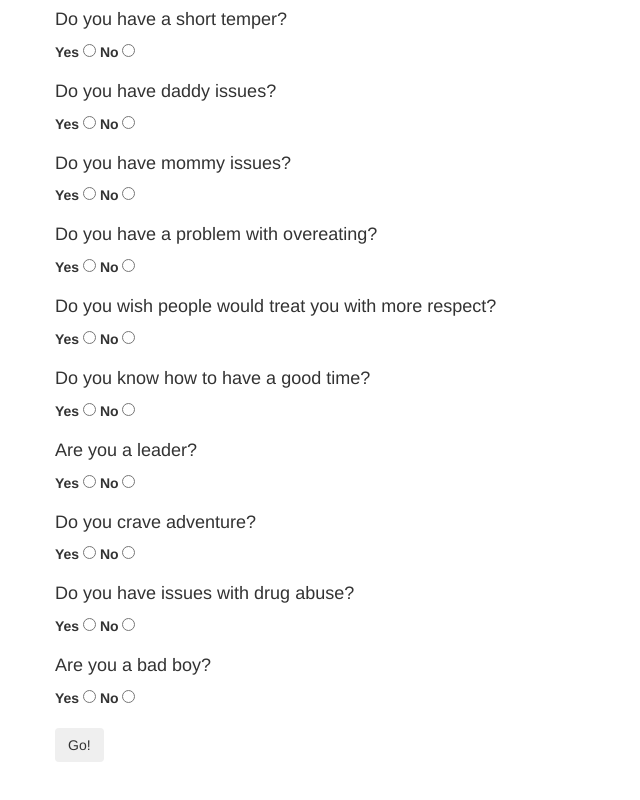
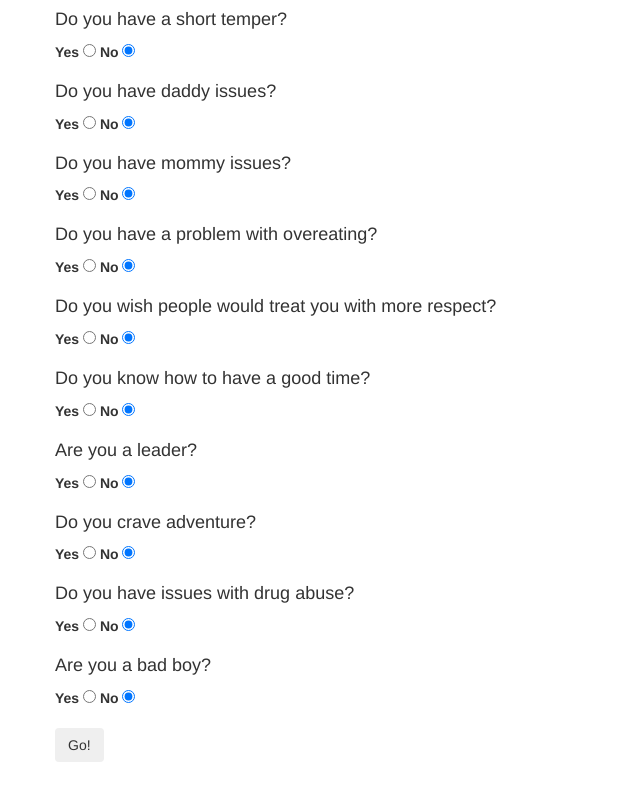
Before and after one commit to OkilyDokily/which-character-are-you, a plain HTML site: page index.html in a window 1280 px wide. Shown: the whole page, without its empty margins (0-640 px from the left). Drawn offline with Linux system fonts and the light colour scheme.

Commit message:
make no the default checked value

```diff
--- a/index.html
+++ b/index.html
@@ -19,7 +19,7 @@
           </label>
           <label>
             No
-            <input type="radio" name="temper" id="" >
+            <input type="radio" name="temper" id="" checked>
           </label>
         </div>
         <div class="form-group">
@@ -30,7 +30,7 @@
           </label>
           <label>
             No
-            <input type="radio" name="daddyissues" >
+            <input type="radio" name="daddyissues" checked>
           </label>
         </div>
         <div class="form-group">
@@ -41,7 +41,7 @@
           </label>
           <label>
             No
-            <input type="radio" name="mommyissues" >
+            <input type="radio" name="mommyissues" checked>
           </label>
         </div>
         <div class="form-group">
@@ -52,7 +52,7 @@
           </label>
           <label>
             No
-            <input type="radio" name="overeating" >
+            <input type="radio" name="overeating" checked>
           </label>
         </div>
         <div class="form-group">
@@ -63,7 +63,7 @@
           </label>
           <label>
             No
-            <input type="radio" name="morerespect" >
+            <input type="radio" name="morerespect" checked>
           </label>
         </div>
         <div class="form-group">
@@ -74,7 +74,7 @@
           </label>
           <label>
             No
-            <input type="radio" name="goodtime" >
+            <input type="radio" name="goodtime" checked>
           </label>
         </div>
         <div class="form-group">
@@ -85,7 +85,7 @@
           </label>
           <label>
             No
-            <input type="radio" name="leader" >
+            <input type="radio" name="leader" checked>
           </label>
         </div>
         <div class="form-group">
@@ -96,7 +96,7 @@
           </label>
           <label>
             No
-            <input type="radio" name="adventure" >
+            <input type="radio" name="adventure" checked>
           </label>
         </div>
         <div class="form-group">
@@ -107,7 +107,7 @@
           </label>
           <label>
             No
-            <input type="radio" name="drugabuse" >
+            <input type="radio" name="drugabuse" checked>
           </label>
         </div>
         <div class="form-group">
@@ -118,7 +118,7 @@
           </label>
           <label>
             No
-            <input type="radio" name="badboy" >
+            <input type="radio" name="badboy" checked>
           </label>
         </div>
         <button type="submit" class="btn">Go!</button>
--- a/js/scripts.js
+++ b/js/scripts.js
@@ -24,14 +24,12 @@ var Scores =
 "Sawyer":0
 }
 
-function assignWinners(answeredYes){
-  var userAnsweredYesToTheseCharacterTraits = answeredYes;
-    userAnsweredYesToTheseCharacterTraits.forEach(function(item){
-      arrayOfCharactersForATrait[item].forEach(function(character){
+function assignWinners(userAnsweredYesToTheseCharacterTraits){
+    userAnsweredYesToTheseCharacterTraits.forEach(function(characterTrait){
+      characterTraits[characterTrait].forEach(function(character){
         Scores[character]++;
       });
     });
-
 }
 
 function getWinners(){
@@ -41,12 +39,12 @@ function getWinners(){
     });
     var highest = Math.max(...scoresArray);
     var winners = [];
-    characterArray.forEach(function(item){
-      if(Scores[item] === highest){
-        winners.push(item)
+    characterArray.forEach(function(character){
+      if(Scores[character] === highest){
+        winners.push(character)
       }
     });
-
+    console.log(winners)
     return winners;
 }
 
```
